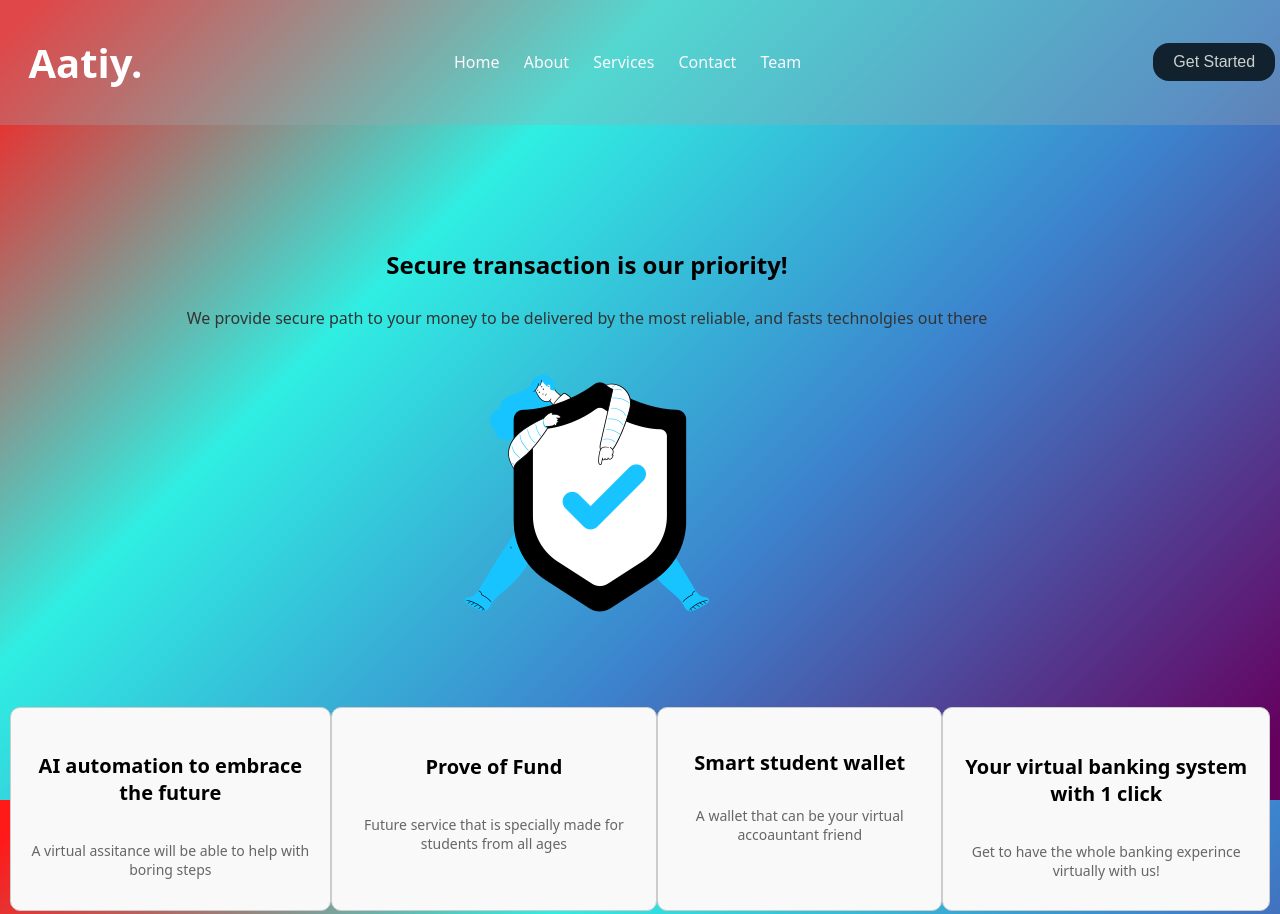
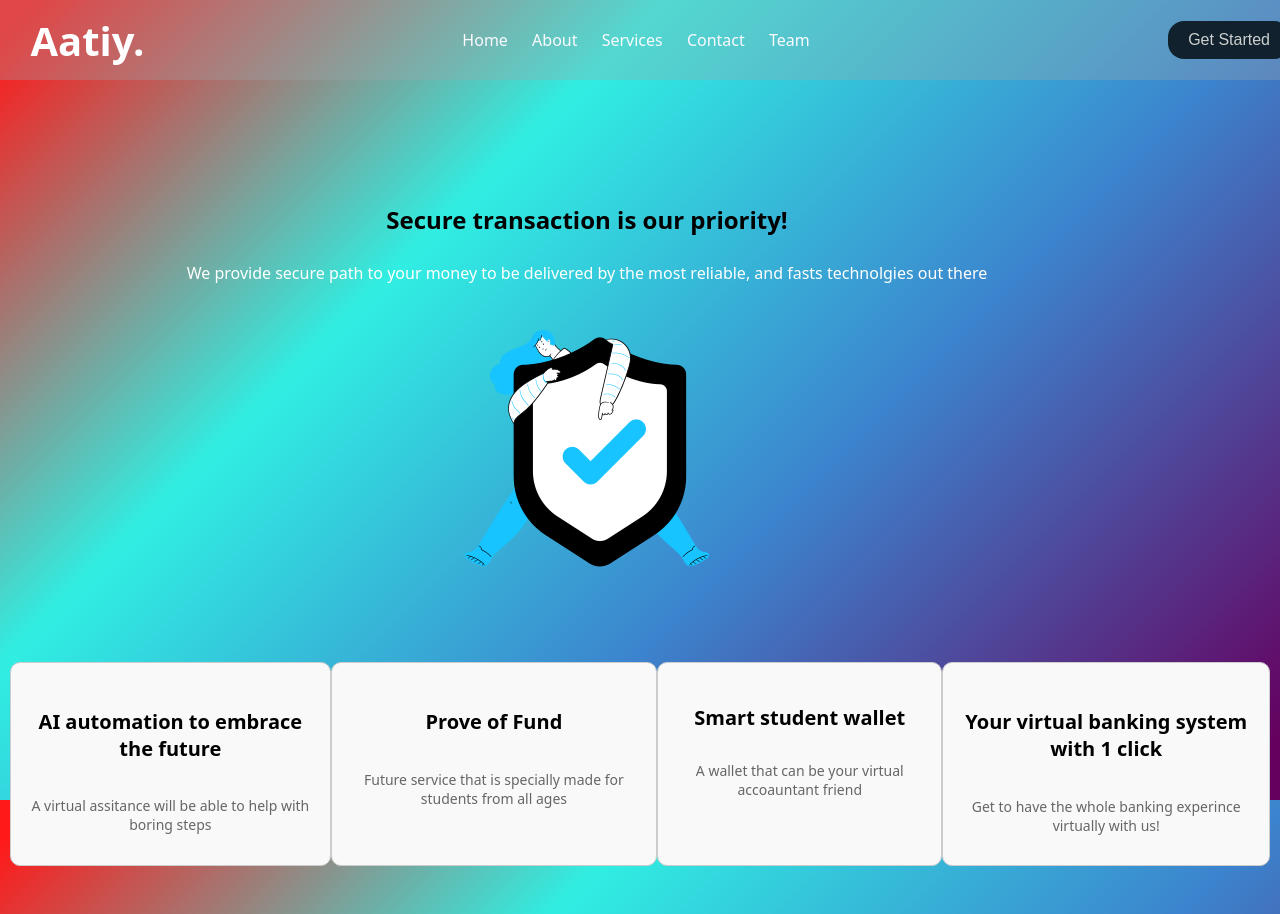
Before and after one commit to CodingHk/Aatiy, a plain HTML site: page services.html in a window 1280 px wide. Shown: the top 914 px of the page. Drawn offline with nearby package versions, Linux system fonts and the light colour scheme; a script that the page names is missing.

Commit message:
this css code is awesome

```diff
--- a/style/services.css
+++ b/style/services.css
@@ -1,7 +1,7 @@
-/* Override the visibility rule */
 .__web-inspector-hide-shortcut__,
 .__web-inspector-hide-shortcut__ *,
-.__web-inspector-hidebefore-shortcut__::before, .__web-inspector-hideafter-shortcut__::after {
+.__web-inspector-hidebefore-shortcut__::before,
+.__web-inspector-hideafter-shortcut__::after {
     visibility: visible !important;
 }
 
@@ -80,12 +80,13 @@ header {
     visibility: visible !important;
     margin: 0;
     background-color: #9ba8ab52;
-    padding: 8px;
+    padding: 10px;
     display: flex;
     justify-content: space-between;
     align-items: center;
     font-family: system-ui;
-    width: 99%;
+    width: 100%; /* Set header width to 100% */
+    height: 60px;
 }
 
 .headline {
@@ -206,14 +207,14 @@ footer ul li a {
 }
 
 .summary-content h2 {
+    text-align: center;
     font-size: 24px;
     margin-bottom: 10px;
-    text-align: center;
 }
 
 .summary-content p {
     font-size: 16px;
-    color: #333;
+    color: white;
     text-align: center;
 }
 
```
